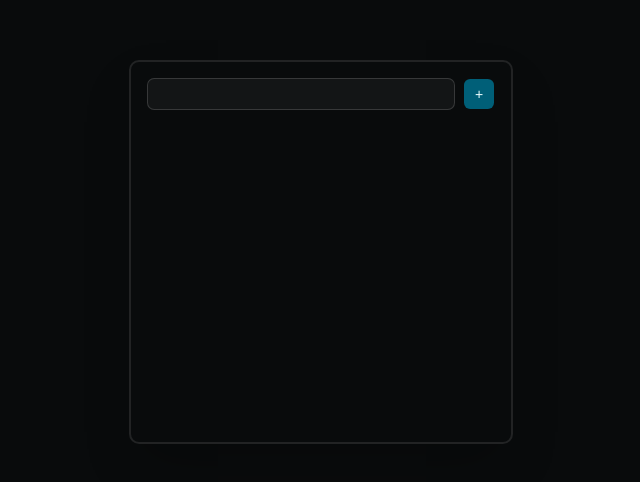
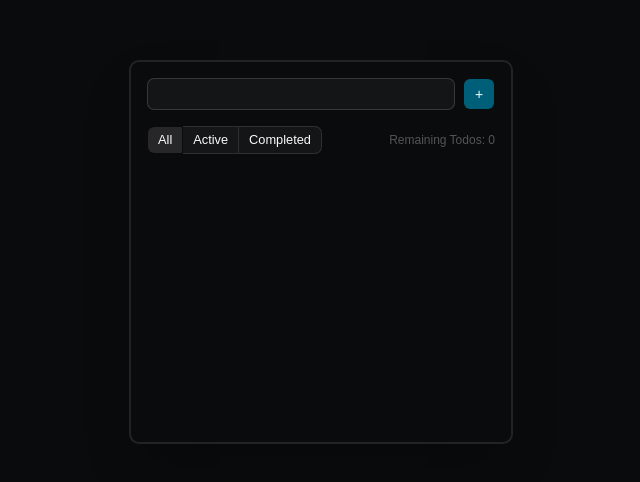
Before and after one commit to davePawww/react-workshop-solutions, a React (Vite) app in the folder 01-todo-list/: page / in a window 1280 px wide. Shown: the part 148-630 px from the top of the page, without its empty margins (319-959 px from the left). Built offline with nearby package versions, Linux system fonts and the light colour scheme.

Commit message:
feature: Filter Todos

```diff
--- /dev/null
+++ b/01-todo-list/src/components/ui/button-group.tsx
@@ -0,0 +1,83 @@
+import { cva, type VariantProps } from "class-variance-authority"
+import { Slot } from "radix-ui"
+
+import { cn } from "@/lib/utils"
+import { Separator } from "@/components/ui/separator"
+
+const buttonGroupVariants = cva(
+  "flex w-fit items-stretch *:focus-visible:relative *:focus-visible:z-10 has-[>[data-slot=button-group]]:gap-2 has-[select[aria-hidden=true]:last-child]:[&>[data-slot=select-trigger]:last-of-type]:rounded-r-lg [&>[data-slot=select-trigger]:not([class*='w-'])]:w-fit [&>input]:flex-1",
+  {
+    variants: {
+      orientation: {
+        horizontal:
+          "[&>*:not(:first-child)]:rounded-l-none [&>*:not(:first-child)]:border-l-0 [&>*:not(:last-child)]:rounded-r-none [&>[data-slot]:not(:has(~[data-slot]))]:rounded-r-lg!",
+        vertical:
+          "flex-col [&>*:not(:first-child)]:rounded-t-none [&>*:not(:first-child)]:border-t-0 [&>*:not(:last-child)]:rounded-b-none [&>[data-slot]:not(:has(~[data-slot]))]:rounded-b-lg!",
+      },
+    },
+    defaultVariants: {
+      orientation: "horizontal",
+    },
+  }
+)
+
+function ButtonGroup({
+  className,
+  orientation,
+  ...props
+}: React.ComponentProps<"div"> & VariantProps<typeof buttonGroupVariants>) {
+  return (
+    <div
+      role="group"
+      data-slot="button-group"
+      data-orientation={orientation}
+      className={cn(buttonGroupVariants({ orientation }), className)}
+      {...props}
+    />
+  )
+}
+
+function ButtonGroupText({
+  className,
+  asChild = false,
+  ...props
+}: React.ComponentProps<"div"> & {
+  asChild?: boolean
+}) {
+  const Comp = asChild ? Slot.Root : "div"
+
+  return (
+    <Comp
+      className={cn(
+        "flex items-center gap-2 rounded-lg border bg-muted px-2.5 text-sm font-medium [&_svg]:pointer-events-none [&_svg:not([class*='size-'])]:size-4",
+        className
+      )}
+      {...props}
+    />
+  )
+}
+
+function ButtonGroupSeparator({
+  className,
+  orientation = "vertical",
+  ...props
+}: React.ComponentProps<typeof Separator>) {
+  return (
+    <Separator
+      data-slot="button-group-separator"
+      orientation={orientation}
+      className={cn(
+        "relative self-stretch bg-input data-horizontal:mx-px data-horizontal:w-auto data-vertical:my-px data-vertical:h-auto",
+        className
+      )}
+      {...props}
+    />
+  )
+}
+
+export {
+  ButtonGroup,
+  ButtonGroupSeparator,
+  ButtonGroupText,
+  buttonGroupVariants,
+}
--- /dev/null
+++ b/01-todo-list/src/features/todo/TodoFilter.tsx
@@ -0,0 +1,32 @@
+import { Button } from '@/components/ui/button'
+import { ButtonGroup } from '@/components/ui/button-group'
+import { FILTER } from '@/features/todo/todo.constants'
+
+import type { TodoFilterProps } from '@/features/todo/todo.types'
+
+const filters = [
+  { value: FILTER.ALL, label: 'All' },
+  { value: FILTER.ACTIVE, label: 'Active' },
+  { value: FILTER.COMPLETED, label: 'Completed' },
+]
+
+export function TodoFilter({ filter, onFilterChange, remainingTodos }: TodoFilterProps) {
+  return (
+    <div className="flex items-center justify-between">
+      <ButtonGroup>
+        {filters.map(({ value, label }) => (
+          <Button
+            key={value}
+            variant={filter === value ? 'secondary' : 'outline'}
+            size="sm"
+            onClick={() => onFilterChange(value)}
+            className="cursor-pointer"
+          >
+            {label}
+          </Button>
+        ))}
+      </ButtonGroup>
+      <p className="text-xs opacity-30">Remaining Todos: {remainingTodos}</p>
+    </div>
+  )
+}
--- a/01-todo-list/src/features/todo/index.ts
+++ b/01-todo-list/src/features/todo/index.ts
@@ -1,2 +1,3 @@
 export { AddTodo } from '@/features/todo/AddTodo'
 export { TodoList } from '@/features/todo/TodoList'
+export { TodoFilter } from '@/features/todo/TodoFilter'
--- /dev/null
+++ b/01-todo-list/src/features/todo/todo.constants.ts
@@ -0,0 +1,7 @@
+import type { TFilter } from '@/features/todo/todo.types'
+
+export const FILTER: { ALL: TFilter; ACTIVE: TFilter; COMPLETED: TFilter } = {
+  ALL: 'all',
+  ACTIVE: 'active',
+  COMPLETED: 'completed',
+}
--- a/01-todo-list/src/features/todo/todo.hooks.ts
+++ b/01-todo-list/src/features/todo/todo.hooks.ts
@@ -1,4 +1,4 @@
-import { useCallback } from 'react'
+import { useCallback, useMemo } from 'react'
 
 import { useLocalStorage } from '@/hooks/useLocalStorage'
 
@@ -45,5 +45,9 @@ export function useTodoList() {
     [setTodos],
   )
 
-  return { todos, addTodo, toggleTodo, deleteTodo }
+  const activeTodosCount = useMemo(() => {
+    return todos.filter((t) => !t.completed).length
+  }, [todos])
+
+  return { todos, addTodo, toggleTodo, deleteTodo, activeTodosCount }
 }
--- a/01-todo-list/src/features/todo/todo.types.ts
+++ b/01-todo-list/src/features/todo/todo.types.ts
@@ -19,3 +19,11 @@ export type TodoItemProps = {
   onToggle: (id: number) => void
   onDelete: (id: number) => void
 }
+
+export type TFilter = 'all' | 'active' | 'completed'
+
+export type TodoFilterProps = {
+  filter: TFilter
+  onFilterChange: React.Dispatch<React.SetStateAction<TFilter>>
+  remainingTodos: number
+}
--- a/01-todo-list/src/pages/Todo.page.tsx
+++ b/01-todo-list/src/pages/Todo.page.tsx
@@ -1,14 +1,27 @@
-import { AddTodo, TodoList } from '@/features/todo'
+import { useState } from 'react'
+
+import { AddTodo, TodoFilter, TodoList } from '@/features/todo'
+import { FILTER } from '@/features/todo/todo.constants'
 import { useTodoList } from '@/features/todo/todo.hooks'
 
+import type { TFilter } from '@/features/todo/todo.types'
+
 export default function Todo() {
-  const { todos, addTodo, toggleTodo, deleteTodo } = useTodoList()
+  const { todos, addTodo, toggleTodo, deleteTodo, activeTodosCount } = useTodoList()
+  const [filter, setFilter] = useState<TFilter>(FILTER.ALL)
+
+  const filteredTodos = todos.filter((todo) => {
+    if (filter === FILTER.ACTIVE) return !todo.completed
+    if (filter === FILTER.COMPLETED) return todo.completed
+    return true
+  })
 
   return (
     <main className="flex min-h-screen items-center justify-center">
       <div className="flex min-h-96 min-w-96 flex-col gap-4 rounded-xl border-2 p-4 shadow-2xl">
         <AddTodo onAdd={addTodo} />
-        <TodoList todos={todos} onToggle={toggleTodo} onDelete={deleteTodo} />
+        <TodoFilter filter={filter} onFilterChange={setFilter} remainingTodos={activeTodosCount} />
+        <TodoList todos={filteredTodos} onToggle={toggleTodo} onDelete={deleteTodo} />
       </div>
     </main>
   )
```
